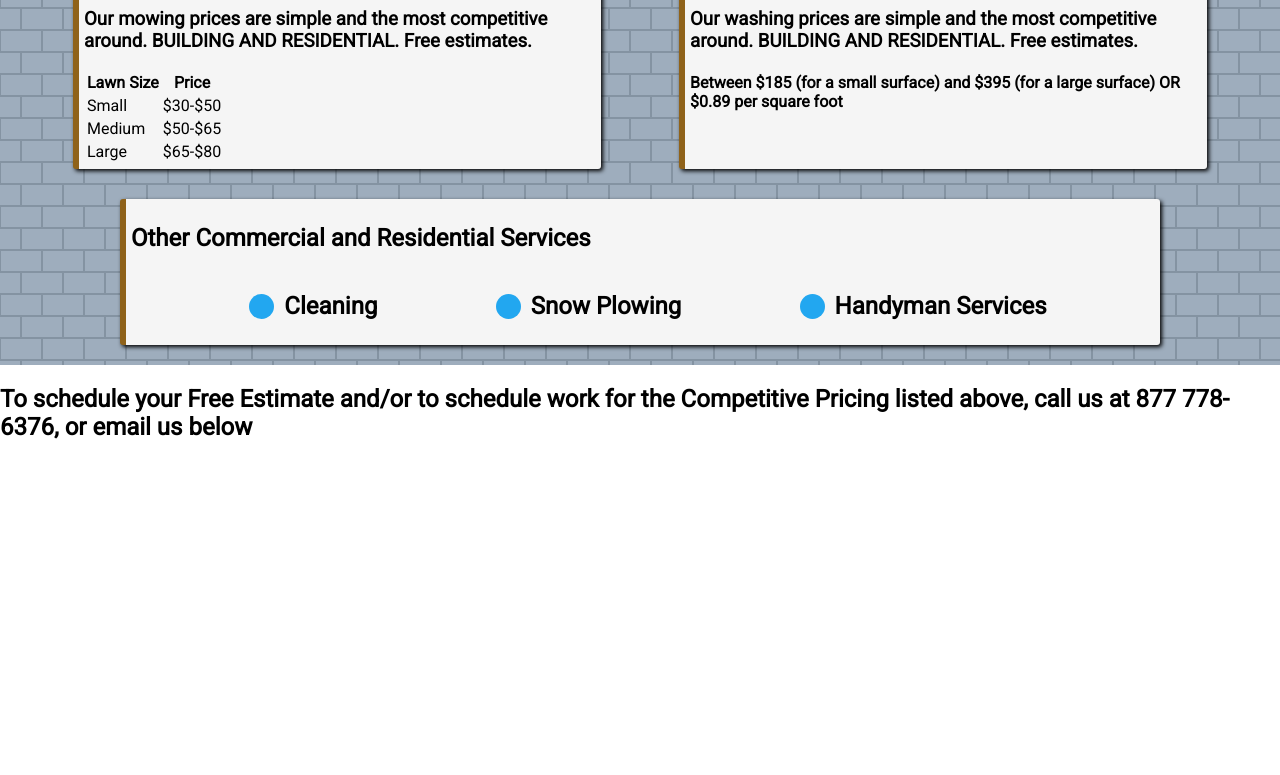
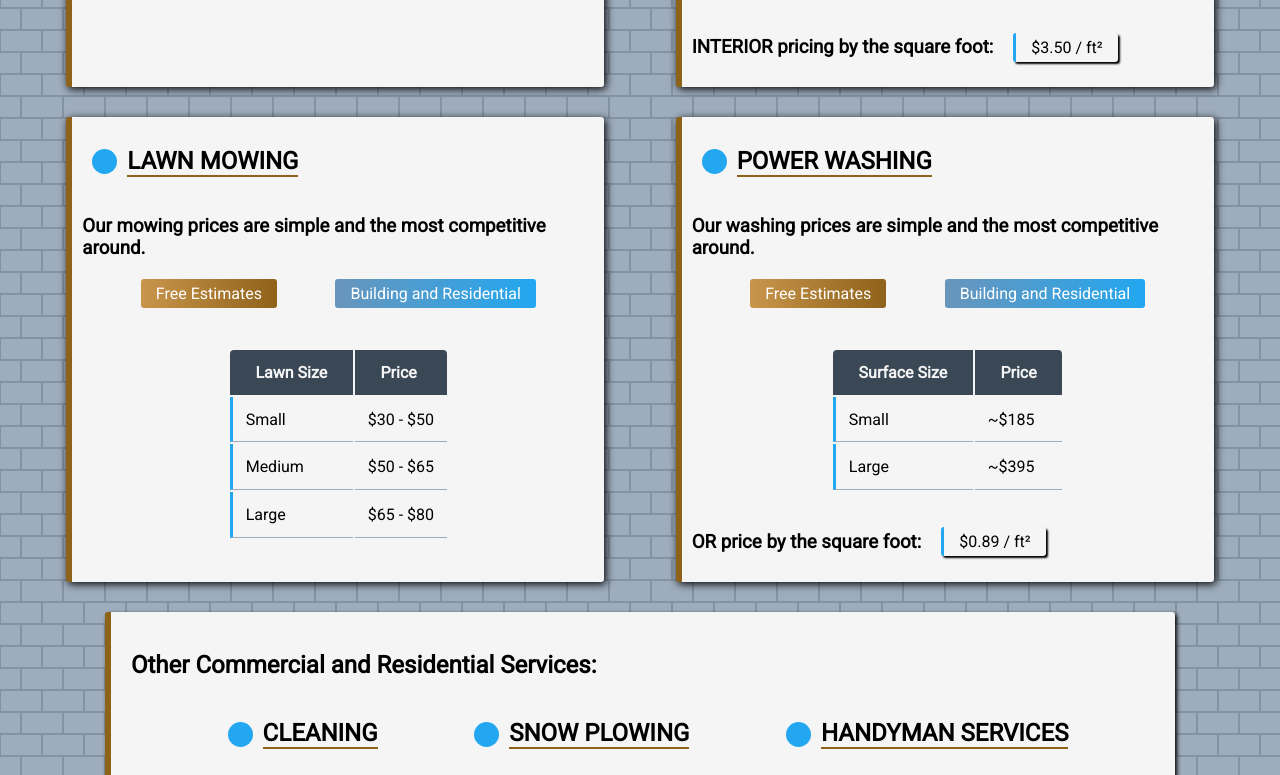
Before and after one commit to Rittenweb/ab3-home-layout, a plain HTML site: page index.html in a window 1280 px wide. Shown: the part 669-1444 px from the top of the page. Before the commit the page ends 1130 px from the top, so only its background shows below. Drawn offline with Linux system fonts and the light colour scheme.

Commit message:
Finish layout and styles

```diff
--- a/index.css
+++ b/index.css
@@ -6,6 +6,7 @@ body {
   padding: 0;
   margin: 0;
   font-family: 'Roboto', sans-serif;
+  text-align: left;
 }
 
 header {
@@ -37,12 +38,13 @@ main {
 
 .service {
   background-color: whitesmoke;
-  max-width: 40vw;
+  width: 40vw;
+  min-width: 340px;
   border-left: 6px solid #8f621a;
   border-radius: 3px;
-  padding: 5px;
+  padding: 10px;
   margin: 30px 5px 0px 5px;
-  box-shadow: 2px 2px 4px;
+  box-shadow: 2px 2px 8px;
 }
 
 .service-header {
@@ -50,19 +52,99 @@ main {
   align-items: center;
 }
 
+.service-header :nth-child(2) {
+  border-bottom: 2px solid #8f621a;
+}
+
+.tags {
+  display: flex;
+  justify-content: space-evenly;
+  margin-bottom: 40px;
+  margin-top: 20px;
+}
+
+.tag {
+  padding: 5px 15px 5px 15px;
+  border-radius: 3px;
+  color: white;
+}
+
+.tag:hover {
+  color: #3a4856;
+}
+
+.tag:nth-child(odd) {
+  background: linear-gradient(90deg, #c9954c 0%, #8f621a 100%);
+}
+
+.tag:nth-child(even) {
+  background: linear-gradient(270deg, #22a7f0 0%, #6995bb 100%);
+}
+
+table {
+  margin: 20px auto 20px auto;
+  border-collapse: separate;
+}
+
+th {
+  padding: 1vw 2vw 1vw 2vw;
+  background-color: #3a4856;
+  color: whitesmoke;
+}
+
+th:first-child {
+  border-top-left-radius: 4px;
+}
+
+th:last-child {
+  border-top-right-radius: 4px;
+}
+
+td:first-child {
+  border-left: 3px solid #22a7f0;
+}
+
+tr:hover {
+  background-color: #9eadbd;
+}
+
+td {
+  padding: 1vw;
+  border-bottom: 1px solid #9eadbd;
+}
+
+.price-by-sqft {
+  margin-left: 20px;
+  padding: 5px 15px 5px 15px;
+  border-radius: 3px;
+  border-left: 3px solid #22a7f0;
+  box-shadow: 2px 2px 2px;
+}
+
+.price-by-sqft:hover {
+  background-color: #9eadbd;
+}
+
 .other-service {
   background-color: whitesmoke;
-  max-width: 80vw;
+  width: 80vw;
   border-left: 6px solid #8f621a;
   border-radius: 3px;
-  padding: 5px;
+  padding: 20px;
   margin: 30px auto 20px auto;
   box-shadow: 2px 2px 4px;
 }
 
 .other-service :nth-child(2) {
   display: flex;
+  flex-wrap: wrap;
   justify-content: space-evenly;
+}
+
+.flex {
+  display: flex;
+  align-items: center;
+  justify-content: flex-start;
 }
 
 .ball {
@@ -72,6 +154,3 @@ main {
   width: 25px;
   border-radius: 50%;
 }
-
-/* background-color: #3a4856; */
-/* background-color: #22A7F0; */
--- a/index.html
+++ b/index.html
@@ -20,12 +20,15 @@
           <div class="service-header">
             <div class="ball"></div>
             <h2>
-              Driveway Sealing
+              DRIVEWAY SEALING
             </h2>
           </div>
             <h3>
-              Our sealing prices are simple and the most competitive around. Free estimates.
+              Our sealing prices are simple and the most competitive around.
             </h3>
+            <div class="tags">
+              <div class="tag">Free Estimates</div>
+            </div>
               <table>
                 <thead>
                   <tr>
@@ -42,13 +45,13 @@
                   </tr>
                   <tr>
                     <td>Medium</td>
-                    <td>500-1000</td>
-                    <td>$150-$220</td>
+                    <td>500 - 1000</td>
+                    <td>$150 - $220</td>
                   </tr>
                   <tr>
                     <td>Large</td>
                     <td>over 1000</td>
-                    <td>$250-$395</td>
+                    <td>$250 - $395</td>
                   </tr>
                 </tbody>
               </table>
@@ -57,16 +60,19 @@
             <div class="service-header">
               <div class="ball"></div>
               <h2>
-                Painting
+                PAINTING
               </h2>
             </div>
               <h3>
-                Our painting prices are simple and the most competitive around. Exterior and Interior. BUILDING AND RESIDENTIAL. Free estimates.
+                Our painting prices are simple and the most competitive around.
               </h3>
+              <div class="tags">
+                <div class="tag">Free Estimates</div>
+                <div class="tag">Building and Residential</div>
+                <div class="tag">Exterior and Interior</div>
+              </div>
+                <h3>EXTERIOR Pricing:</h3>
                 <table>
-                  <caption>
-                    EXTERIOR Pricing
-                  </caption>
                   <thead>
                     <tr>
                       <th>Home/Building Size</th>
@@ -77,33 +83,40 @@
                   <tbody>
                     <tr>
                       <td>Small</td>
-                      <td>1,500-2,500</td>
-                      <td>$1,500-$2,800</td>
+                      <td>1,500 - 2,500</td>
+                      <td>$1,500 - $2,800</td>
                     </tr>
                     <tr>
                       <td>Medium</td>
-                      <td>2,500-4,000</td>
-                      <td>$2,800-$5,000</td>
+                      <td>2,500 - 4,000</td>
+                      <td>$2,800 - $5,000</td>
                     </tr>
                     <tr>
                       <td>Large</td>
                       <td>over 4,500</td>
-                      <td>$5,000-$6,900</td>
+                      <td>$5,000 - $6,900</td>
                     </tr>
                   </tbody>
                 </table>
-              <h3>INTERIOR pricing: $3.50 per Square foot</h3>
+              <div class="flex">
+                <h3>INTERIOR pricing by the square foot:</h3>
+                <div class="price-by-sqft">$3.50 / ft&sup2;</div>
+              </div>
           </section>
           <section class="service">
             <div class="service-header">
               <div class="ball"></div>
               <h2>
-                Lawn Mowing
+                LAWN MOWING
               </h2>
             </div>
               <h3>
-                Our mowing prices are simple and the most competitive around. BUILDING AND RESIDENTIAL. Free estimates.
+                Our mowing prices are simple and the most competitive around.
               </h3>
+              <div class="tags">
+                <div class="tag">Free Estimates</div>
+                <div class="tag">Building and Residential</div>
+              </div>
               <table>
                 <thead>
                   <tr>
@@ -114,15 +127,15 @@
                 <tbody>
                   <tr>
                     <td>Small</td>
-                    <td>$30-$50</td>
+                    <td>$30 - $50</td>
                   </tr>
                   <tr>
                     <td>Medium</td>
-                    <td>$50-$65</td>
+                    <td>$50 - $65</td>
                   </tr>
                   <tr>
                     <td>Large</td>
-                    <td>$65-$80</td>
+                    <td>$65 - $80</td>
                   </tr>
                 </tbody>
               </table>
@@ -131,39 +144,64 @@
             <div class="service-header">
               <div class="ball"></div>
               <h2>
-                Power Washing
+                POWER WASHING
               </h2>
             </div>
-            <h3>Our washing prices are simple and the most competitive around. BUILDING AND RESIDENTIAL. Free estimates.  </h3>
-            <h4>Between $185 (for a small surface) and $395 (for a large surface) OR $0.89 per square foot</h4>
+            <h3>Our washing prices are simple and the most competitive around. </h3>
+            <div class="tags">
+              <div class="tag">Free Estimates</div>
+              <div class="tag">Building and Residential</div>
+            </div>
+            <table>
+              <thead>
+                <tr>
+                  <th>Surface Size</th>
+                  <th>Price</th>
+                </tr>
+              </thead>
+              <tbody>
+                <tr>
+                  <td>Small</td>
+                  <td>~$185</td>
+                </tr>
+                <tr>
+                  <td>Large</td>
+                  <td>~$395</td>
+                </tr>
+              </tbody>
+            </table>
+            <div class="flex">
+              <h3>OR price by the square foot:</h3>
+              <div class="price-by-sqft">$0.89 / ft&sup2;</div>
+            </div>
           </section>
         </div>
         <section class="other-service">
-          <h2>Other Commercial and Residential Services</h2>
+          <h2>Other Commercial and Residential Services:</h2>
           <div>
             <div class="service-header">
               <div class="ball"></div>
               <h2>
-                Cleaning
+                CLEANING
               </h2>
             </div>
             <div class="service-header">
               <div class="ball"></div>
               <h2>
-                Snow Plowing
+                SNOW PLOWING
               </h2>
             </div>
             <div class="service-header">
               <div class="ball"></div>
               <h2>
-                Handyman Services
+                HANDYMAN SERVICES
               </h2>
             </div>
           </div>
         </section>
       </main>
       <footer>
-      <h2>To schedule your Free Estimate and/or to schedule work for the Competitive Pricing listed above, call us at 877 778-6376, or email us below</h2>
+      <h2>To schedule your Free Estimate and/or to schedule work for the Competitive Pricing listed above, call us at (877) 778-6376, or email us below</h2>
         <!-- ab3usa@gmail.com -->
       </footer>
   </body>
```
